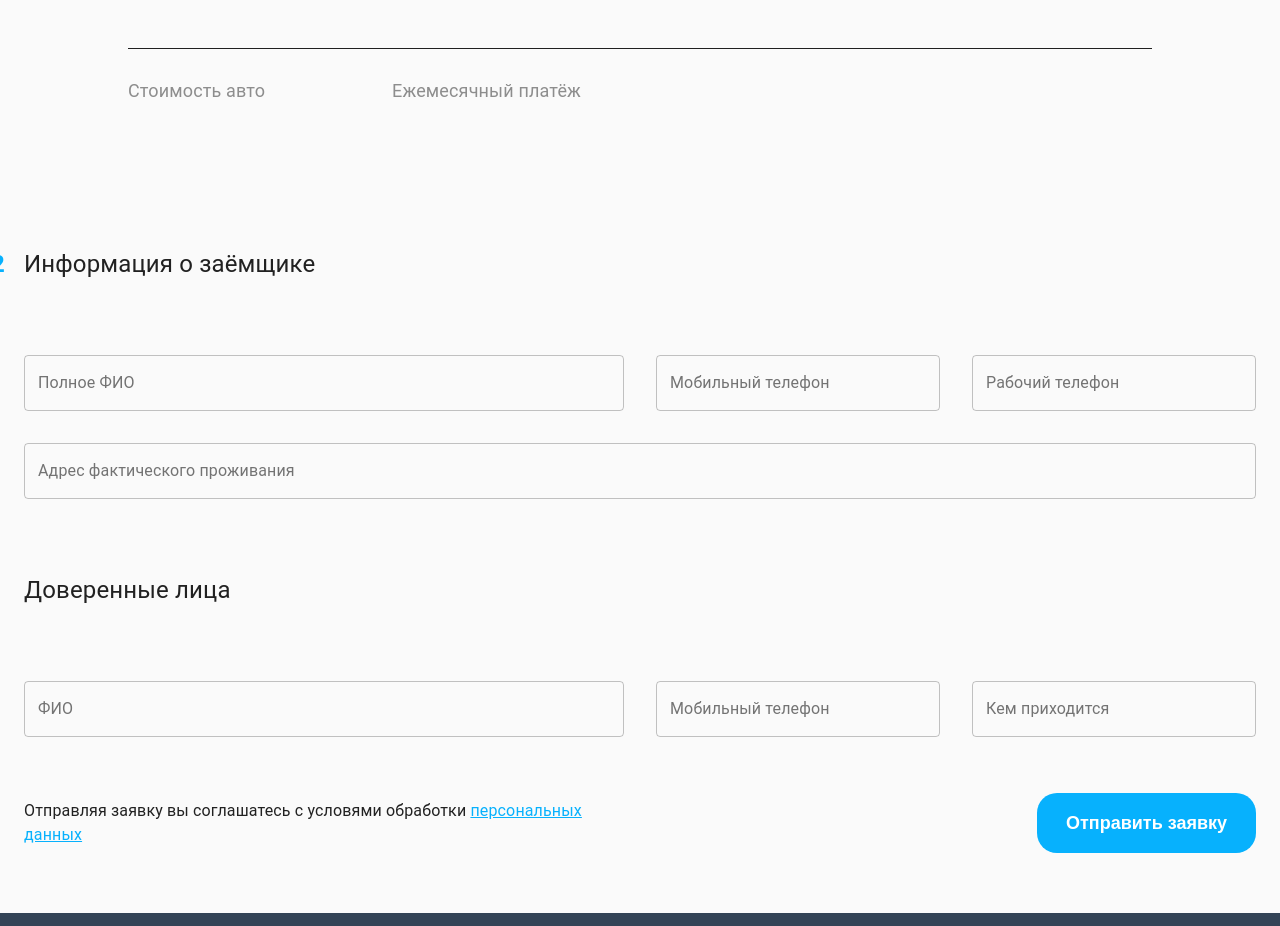
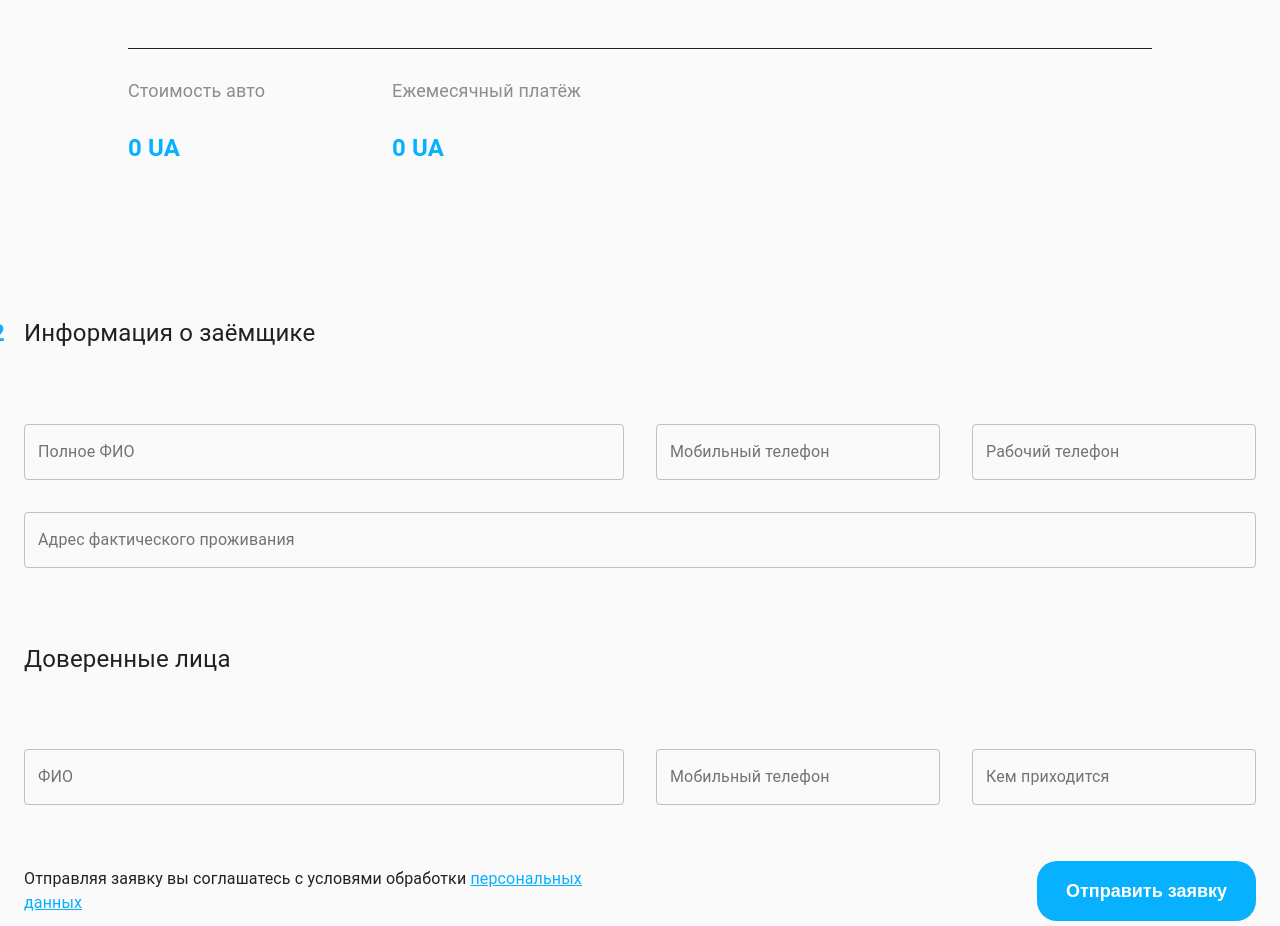
Before and after one commit to goshuchok/carr_app, a React (Create React App) app: page /autocredit in a window 1280 px wide. Shown: the part 1020-1946 px from the top of the page. Built offline with nearby package versions, Linux system fonts and the light colour scheme; no server answers.

Commit message:
calculation

```diff
--- a/src/App.js
+++ b/src/App.js
@@ -1,5 +1,5 @@
 import React from 'react';
-import { BrowserRouter as Router, Routes, Route } from 'react-router-dom';
+import { Routes, Route } from 'react-router-dom';
 import By from './pages/by';
 import Contact from './pages/contact';
 import Sell from './pages/sell';
--- a/src/components/calculator/SliderCalculation.js
+++ b/src/components/calculator/SliderCalculation.js
@@ -1,13 +1,31 @@
 import React, { useEffect } from 'react';
 import { Box, Container, Grid } from '@material-ui/core';
+import { useDispatch, useSelector } from 'react-redux';
+import * as calculatorActions from '../../redux/calculator/calculator-action';
+import * as selectors from '../../redux/selectors';
+import calculator from '../../redux/js/index';
 
 function SliderCalculation() {
-  const ifPayNaN = (value) => {
+  const price = useSelector(selectors.getFirstinstallment);
+  const months = useSelector(selectors.getMonths);
+  const percentage = useSelector(selectors.getPercentage);
+  const priceForEveryMonths = useSelector(selectors.getPriceForEveryMonths);
+  const dispatch = useDispatch();
+
+  const isThisNaN = (value) => {
     if (isNaN(value)) {
       return 0;
     }
     return value.toFixed(0);
   };
+
+  useEffect(() => {
+    dispatch(
+      calculatorActions.getPriceForEveryMonths(
+        calculator(price, months, percentage)
+      )
+    );
+  }, [dispatch, months, percentage, price]);
 
   return (
     <Container>
@@ -15,11 +33,11 @@ function SliderCalculation() {
         <Grid container direction="row" spacing={4}>
           <Grid item lg={3} md={3} sm={6}>
             <p className="car_cost">Стоимость авто</p>
-            {/* <p className="car_sum">{firstInstall || 0} UA</p> */}
+            <p className="car_sum">{price || 0} UA</p>
           </Grid>
           <Grid item lg={3} md={3} sm={6}>
             <p className="car_cost">Ежемесячный платёж</p>
-            {/* <p className="car_sum">{ifPayNaN(monthsPrice)} UA</p> */}
+            <p className="car_sum">{isThisNaN(priceForEveryMonths)} UA</p>
           </Grid>
 
           <Grid item lg={6} md={6} sm={12} />
--- a/src/components/calculator/SliderContribution.js
+++ b/src/components/calculator/SliderContribution.js
@@ -1,8 +1,16 @@
-import React, { useState } from 'react';
+import React, { useEffect, useState } from 'react';
 import { Box, Grid, Slider, TextField, Typography } from '@material-ui/core';
+import { useDispatch } from 'react-redux';
+import * as calculatorActions from '../../redux/calculator/calculator-action';
 
 function SliderContribution() {
-  const [value, setValue] = useState('30');
+  const [value, setValue] = useState(30);
+
+  const dispatch = useDispatch();
+
+  useEffect(() => {
+    dispatch(calculatorActions.getPercentage(value));
+  }, [dispatch, value]);
 
   const handleChange = (event, newValue) => {
     setValue(newValue);
--- a/src/components/calculator/SliderTerm.js
+++ b/src/components/calculator/SliderTerm.js
@@ -1,5 +1,7 @@
 import React, { useEffect, useState } from 'react';
 import { Box, Grid, Slider, TextField, Typography } from '@material-ui/core';
+import { useDispatch } from 'react-redux';
+import * as calculatorActions from '../../redux/calculator/calculator-action';
 
 function calcFormat(value) {
   let currentValue = value;
@@ -16,6 +18,12 @@ function calcFormat(value) {
 
 function SliderTerm() {
   const [value, setValue] = useState(3);
+
+  const dispatch = useDispatch();
+
+  useEffect(() => {
+    dispatch(calculatorActions.getMonths(value));
+  }, [dispatch, value]);
 
   const handleChange = (event, newValue) => {
     setValue(newValue);
```
